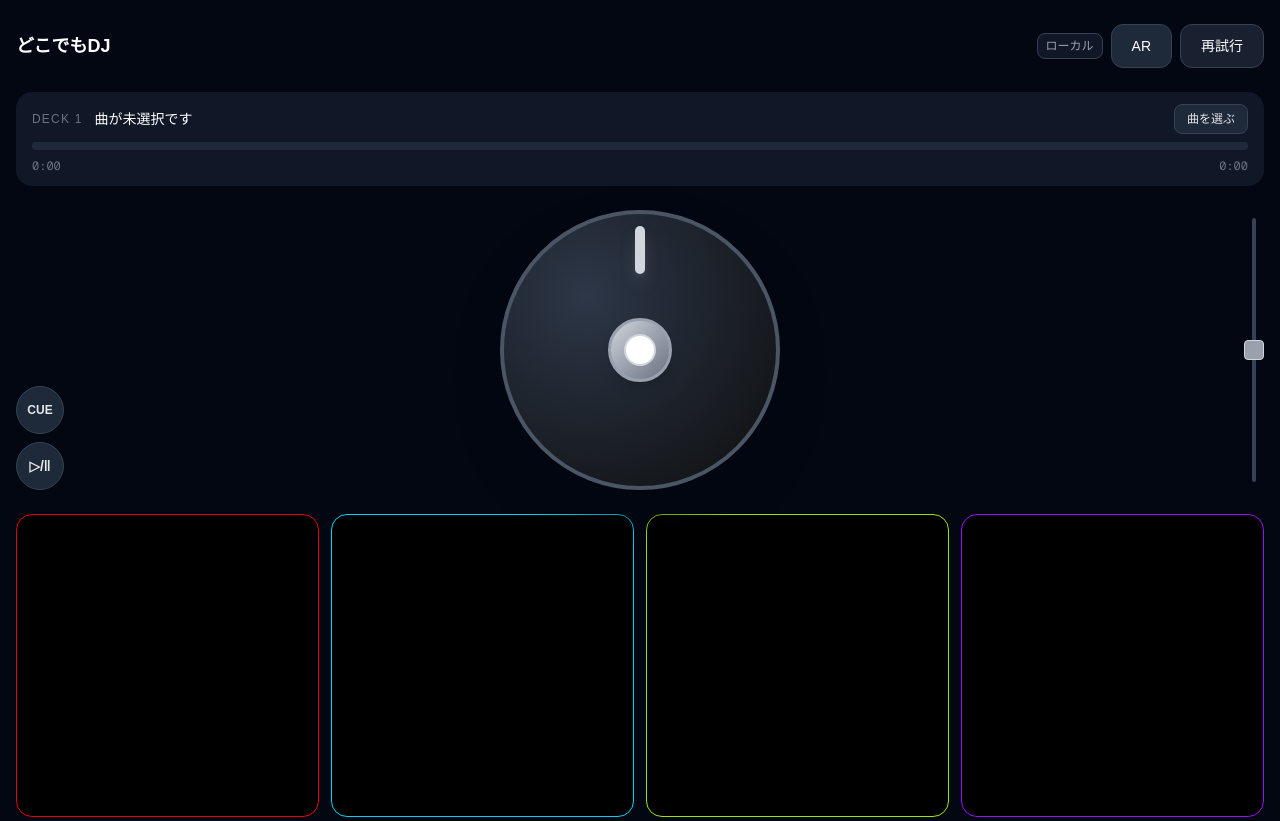
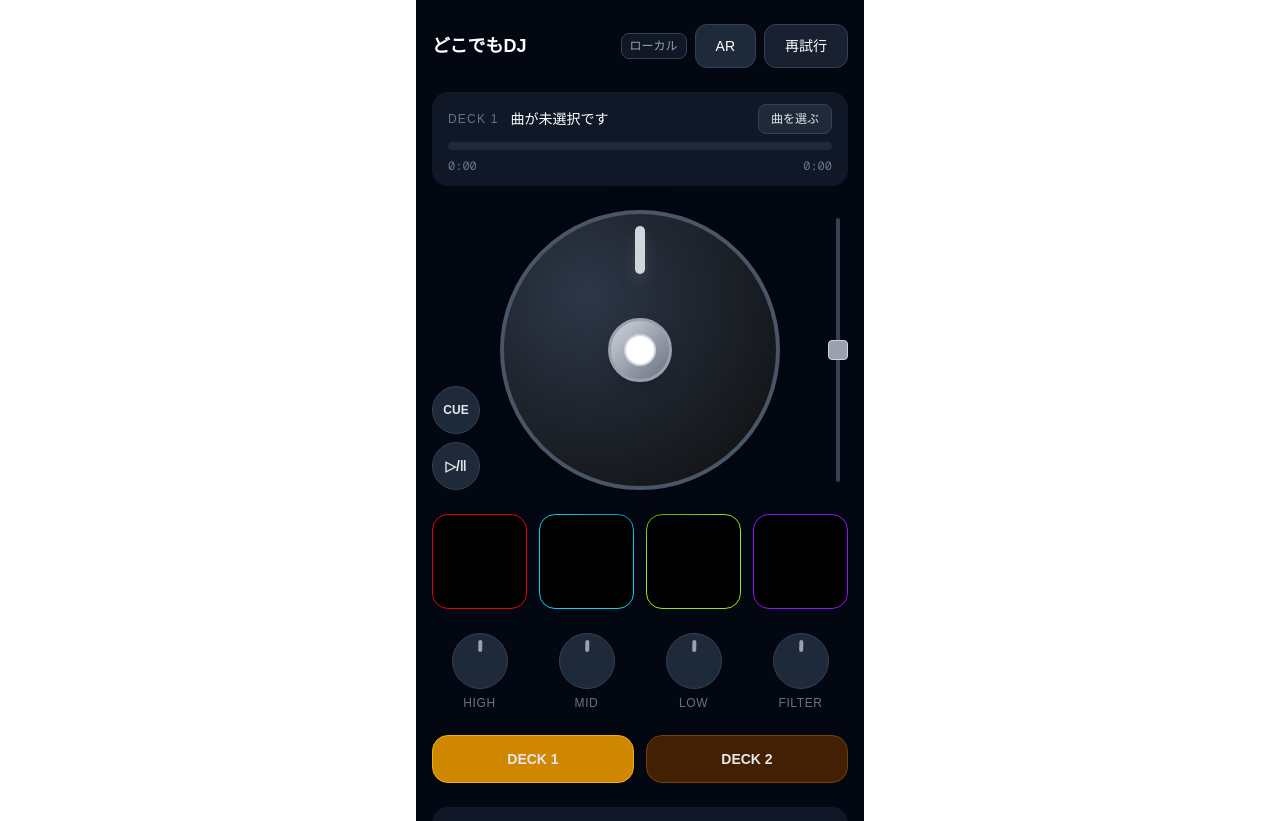
Before and after one commit to andooo26/dokodemo-dj, a Next.js app: page /touch in a window 1280 px wide. Shown: the top 821 px of the page. Built offline with nearby package versions, Linux system fonts and the light colour scheme.

Commit message:
/touchをPCからも開けるように対応

```diff
--- a/src/app/touch/page.tsx
+++ b/src/app/touch/page.tsx
@@ -387,7 +387,7 @@ export default function Controller() {
 
   return (
     <main
-      className="min-h-screen bg-gray-950 text-white px-4 py-6 w-full flex flex-col gap-6"
+      className="min-h-screen bg-gray-950 text-white px-4 py-6 w-full max-w-md mx-auto flex flex-col gap-6"
       onPointerDown={() => dj.resume()}
     >
 
--- a/src/middleware.ts
+++ b/src/middleware.ts
@@ -19,9 +19,8 @@ export function middleware(request: NextRequest) {
   // ルートは端末に応じた入口へ
   if (pathname === '/') return redirect(home)
 
-  // 端末に合わないページは引き戻す
+  // モニタはPC専用。コントローラはどちらでも開ける
   if (pathname === '/output' && isMobile) return redirect('/touch')
-  if (pathname === '/touch' && !isMobile) return redirect('/output')
 
   return NextResponse.next()
 }
```
Also changed, not shown: 1 other file (tests, documents, lock files or other folders).
